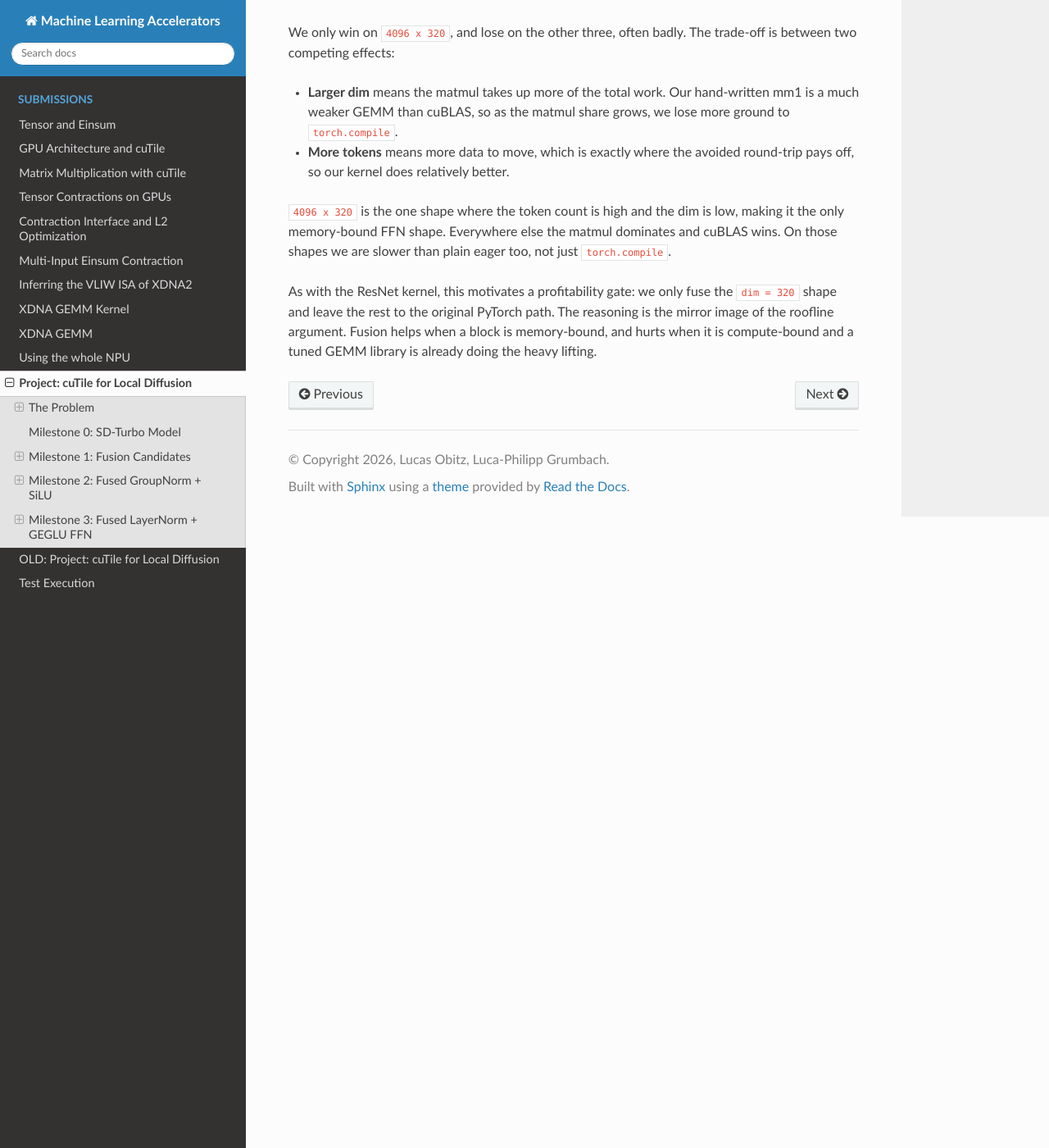
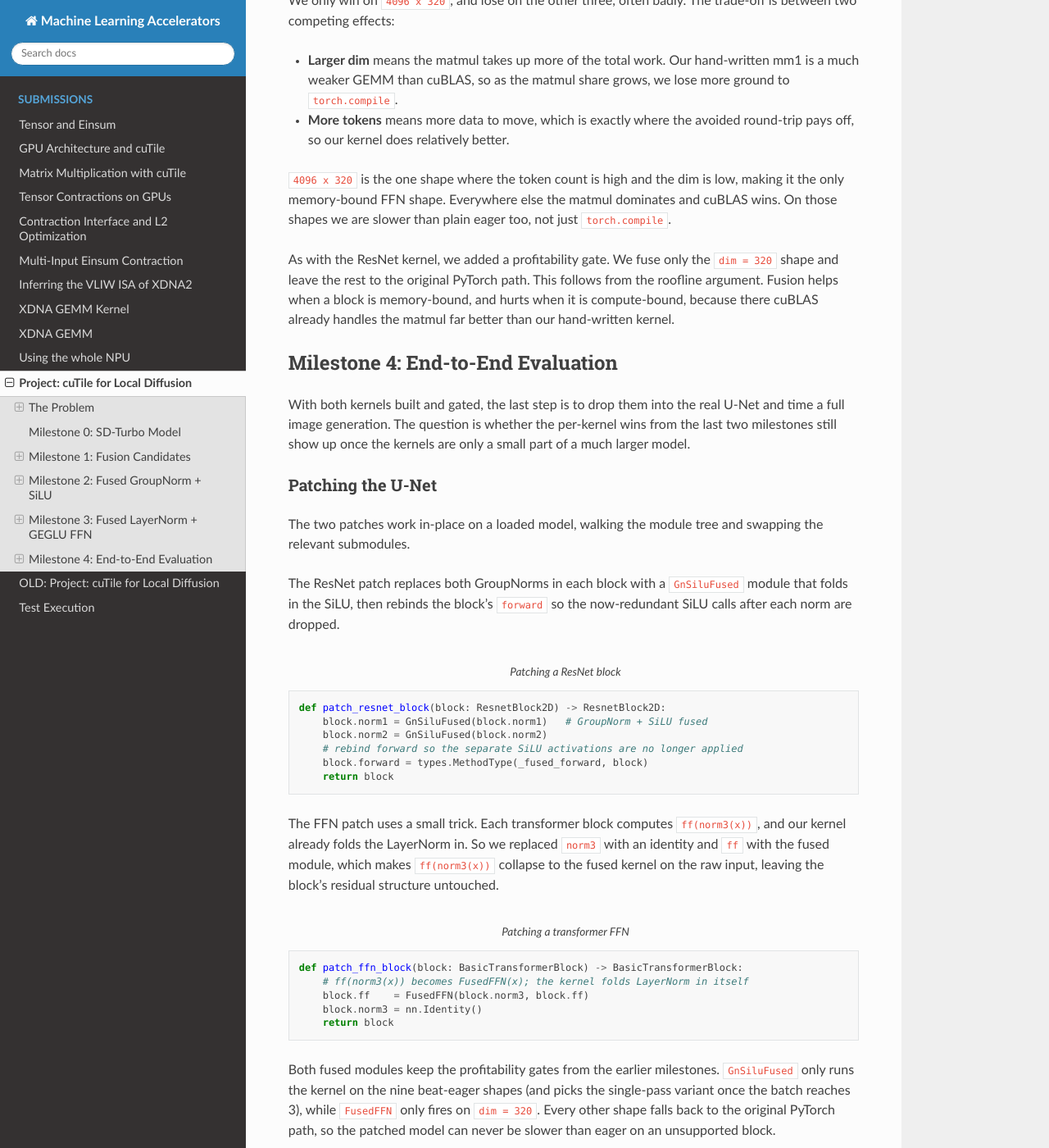
Before and after one commit to Shad00Z/machine-learning-accelerators, a Sphinx documentation site: the page built from docs/source/submissions/11_project.rst, in a window 1280 px wide and 1400 px high, scrolled down 14206 px. Shown: the whole window at 82% size. Built offline with Sphinx 7.4.7 and the Read the Docs theme 3.1.0, drawn with Linux system fonts in a browser that asks for light colours; some of the changed text lies outside the part shown.

Commit message:
rewrite milestone 4

```diff
--- a/docs/source/submissions/11_project.rst
+++ b/docs/source/submissions/11_project.rst
@@ -387,7 +387,7 @@ For a token ``t``, that is one full row of the ``[tokens, dim]`` input:
 where ``K = dim`` is the feature width.
 Every block still has to read all ``K`` columns of its rows before it can normalize a single element, since the mean and variance span the whole row.
 
-GEGLU is the activation that sits on the output of mm1.
+GEGLU is the activation applied to the output of mm1.
 The first matmul projects the normalized input to ``[tokens, 2*inner]``, twice the feed-forward width, which splits into two equal halves:
 
 .. math::
@@ -413,7 +413,7 @@ The Fused Kernel
 
 As with the ResNet kernel, we fixed a reference shape to design against: ``[1, 4096, 320]``.
 The launch side is straightforward.
-We reshape ``x`` to ``[M, dim]``, transpose ``w1`` to ``[dim, 2*inner]`` so the weight tiles load directly, allocate the ``gated`` output buffer, and compute the grid.
+We reshaped ``x`` to ``[M, dim]``, transposed ``w1`` to ``[dim, 2*inner]`` so the weight tiles load directly, allocated the ``gated`` output buffer, and computed the grid.
 Because the kernel is tiled, the grid is the number of output tiles: row-tiles times column-tiles.
 
 .. code-block:: python
@@ -475,8 +475,8 @@ Keeping both accumulators live means the normalized input is reused for both pro
 After the loop, the bias is added and GEGLU produces the gated output directly.
 
 For the second matmul we did not write a cuTile kernel at all.
-A plain ``F.linear(gated, w2, b2)`` (which dispatches to cuBLAS) was simply faster than anything we could tile by hand.
-That asymmetry, fusing the first matmul but handing the second to cuBLAS, is the first hint of what the benchmarks confirm below.
+A plain ``F.linear(gated, w2, b2)`` (which dispatches to cuBLAS) was faster than anything we could tile by hand.
+So we fused the first matmul but left the second to cuBLAS. The benchmarks below show why.
 
 Alternative Approaches
 ^^^^^^^^^^^^^^^^^^^^^^^
@@ -516,9 +516,9 @@ With that tile fixed, here are the runtimes on the reference shape ``(1, 4096, 3
 |
 
 The swizzle variant is the best, reaching a 1.14x speedup over ``torch.compile``.
-The reason is the same one we identified in Milestone 1: fusing LayerNorm and GEGLU into mm1 avoids the wide-projection round-trip that ``torch.compile`` cannot, so we simply move less data.
+This is the same effect we saw in Milestone 1. Fusing LayerNorm and GEGLU into mm1 avoids the wide-projection round-trip that ``torch.compile`` cannot, so we move less data.
 
-But this shape is the exception, not the rule.
+This is the only shape where we come out ahead.
 Extending the comparison to all four FFN shapes in the U-Net shows where the fusion breaks down:
 
 .. image:: ../_static/project/bench-transformer-shapes.png
@@ -536,5 +536,87 @@ The trade-off is between two competing effects:
 
 ``4096 x 320`` is the one shape where the token count is high and the dim is low, making it the only memory-bound FFN shape. Everywhere else the matmul dominates and cuBLAS wins. On those shapes we are slower than plain eager too, not just ``torch.compile``.
 
-As with the ResNet kernel, this motivates a profitability gate: we only fuse the ``dim = 320`` shape and leave the rest to the original PyTorch path.
-The reasoning is the mirror image of the roofline argument. Fusion helps when a block is memory-bound, and hurts when it is compute-bound and a tuned GEMM library is already doing the heavy lifting.
+As with the ResNet kernel, we added a profitability gate. We fuse only the ``dim = 320`` shape and leave the rest to the original PyTorch path.
+This follows from the roofline argument. Fusion helps when a block is memory-bound, and hurts when it is compute-bound, because there cuBLAS already handles the matmul far better than our hand-written kernel.
+
+Milestone 4: End-to-End Evaluation
+------------------------------------
+
+With both kernels built and gated, the last step is to drop them into the real U-Net and time a full image generation.
+The question is whether the per-kernel wins from the last two milestones still show up once the kernels are only a small part of a much larger model.
+
+Patching the U-Net
+^^^^^^^^^^^^^^^^^^^
+
+The two patches work in-place on a loaded model, walking the module tree and swapping the relevant submodules.
+
+The ResNet patch replaces both GroupNorms in each block with a ``GnSiluFused`` module that folds in the SiLU, then rebinds the block's ``forward`` so the now-redundant SiLU calls after each norm are dropped.
+
+.. code-block:: python
+    :caption: Patching a ResNet block
+
+    def patch_resnet_block(block: ResnetBlock2D) -> ResnetBlock2D:
+        block.norm1 = GnSiluFused(block.norm1)   # GroupNorm + SiLU fused
+        block.norm2 = GnSiluFused(block.norm2)
+        # rebind forward so the separate SiLU activations are no longer applied
+        block.forward = types.MethodType(_fused_forward, block)
+        return block
+
+The FFN patch uses a small trick.
+Each transformer block computes ``ff(norm3(x))``, and our kernel already folds the LayerNorm in.
+So we replaced ``norm3`` with an identity and ``ff`` with the fused module, which makes ``ff(norm3(x))`` collapse to the fused kernel on the raw input, leaving the block's residual structure untouched.
+
+.. code-block:: python
+    :caption: Patching a transformer FFN
+
+    def patch_ffn_block(block: BasicTransformerBlock) -> BasicTransformerBlock:
+        # ff(norm3(x)) becomes FusedFFN(x); the kernel folds LayerNorm in itself
+        block.ff    = FusedFFN(block.norm3, block.ff)
+        block.norm3 = nn.Identity()
+        return block
+
+Both fused modules keep the profitability gates from the earlier milestones.
+``GnSiluFused`` only runs the kernel on the nine beat-eager shapes (and picks the single-pass variant once the batch reaches 3), while ``FusedFFN`` only fires on ``dim = 320``.
+Every other shape falls back to the original PyTorch path, so the patched model can never be slower than eager on an unsupported block.
+
+Before benchmarking, we confirmed the patched pipeline still produces the right image.
+The generated output matches the eager baseline, with the FFN's tanh-GELU approximation introducing a slightly larger but visually indistinguishable difference.
+
+Results
+^^^^^^^
+
+First, a single generation at batch 1 (median milliseconds, lower is better):
+
+.. image:: ../_static/project/bench-e2e-runtimes.png
+   :alt: End-to-end latency at batch 1
+   :align: center
+   :width: 75%
+
+|
+
+Every fused variant is within one to two percent of the eager baseline, and ``torch.compile`` is the fastest.
+This is what we expected.
+GroupNorm and the FFN are only a small part of the roughly 42 ms step, and the convolutions, attention, and VAE take up most of the rest.
+A kernel that runs twice as fast on its own changes the total by maybe a percent, which is well inside the run-to-run noise.
+
+Across different batch sizes, the results differ:
+
+.. image:: ../_static/project/bench-e2e-batch-sizes.png
+   :alt: End-to-end latency across batch sizes
+   :align: center
+   :width: 90%
+
+|
+
+From batch 4 onward, the fused FFN and the combined patch are a few percent faster than the baseline (98.0 ms versus 103.6 ms at batch 4, and 358 ms versus 380 ms at batch 16).
+Almost all of that comes from the FFN.
+As the batch grows, the token count of the ``4096 x 320`` shape grows with it, which pushes that shape further into the memory-bound regime where the fusion helps, the same effect we saw in Milestone 3.
+The ResNet patch stays about neutral, which makes sense given how small the GroupNorm part is.
+
+``torch.compile`` is still faster at every batch size, and its lead grows with the batch (from about 4 percent at batch 1 to 15 percent at batch 16).
+This comes down to how much of the model each approach touches.
+Our patches only swap two block types and leave the rest of the model running eager, while ``torch.compile`` optimizes the whole graph and captures it into CUDA graphs, which removes the per-launch overhead the patched pipeline still pays on every convolution and attention call.
+
+The gates prevent regressions. The patch matches the baseline at batch 1 and is a little faster at larger batches.
+But the end-to-end number is still decided by the parts of the model we left alone.
+To close the gap to ``torch.compile`` we would need to capture the whole fused pipeline into a CUDA graph, rather than write faster individual kernels.
```
Also changed, not shown: other parts of docs/source/submissions/11_project.rst (+2 -2 lines), docs/source/_static/project/bench-e2e-batch-sizes.png, docs/source/_static/project/bench-resnet-batch-sizes.png, docs/source/_static/project/bench-resnet-shapes-better.png, docs/source/_static/project/bench-resnet-shapes-worse.png, docs/source/_static/project/bench-transformer-shapes-best.png, docs/source/_static/project/bench-transformer-shapes.png.
